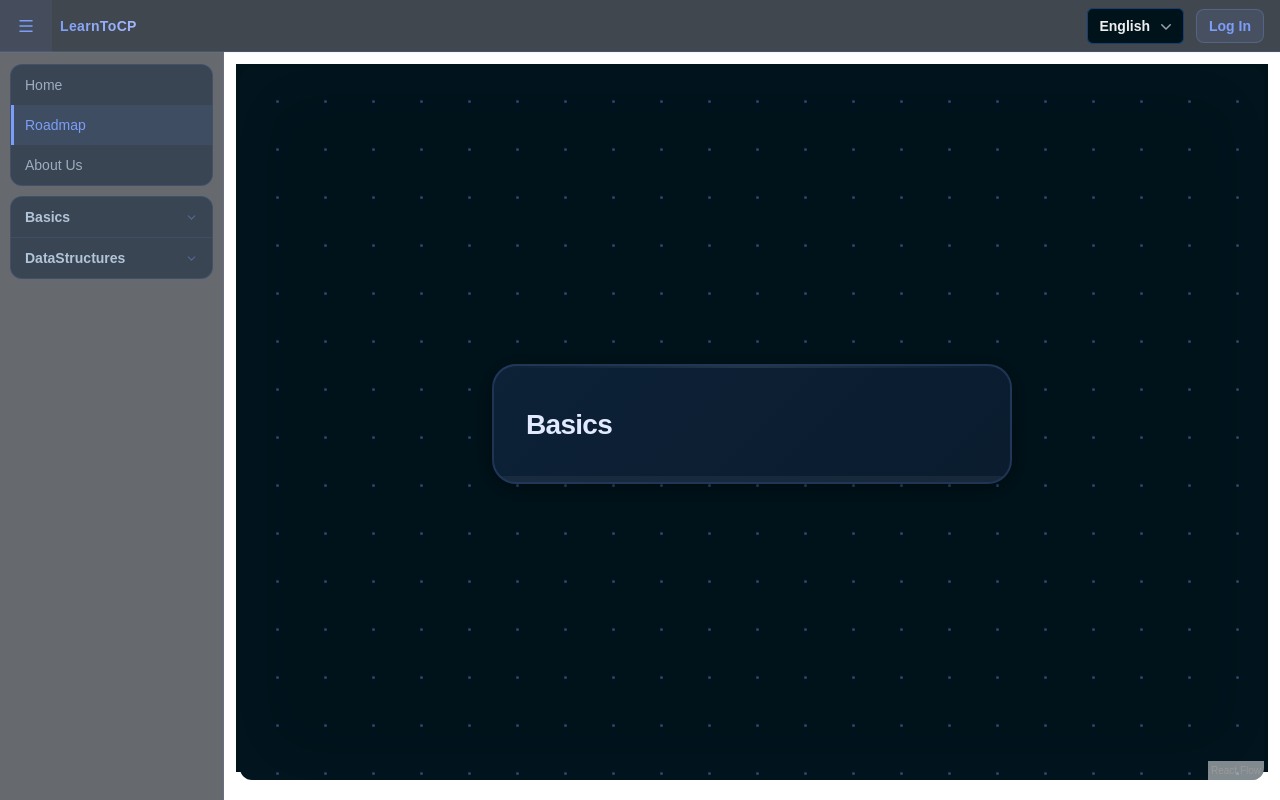
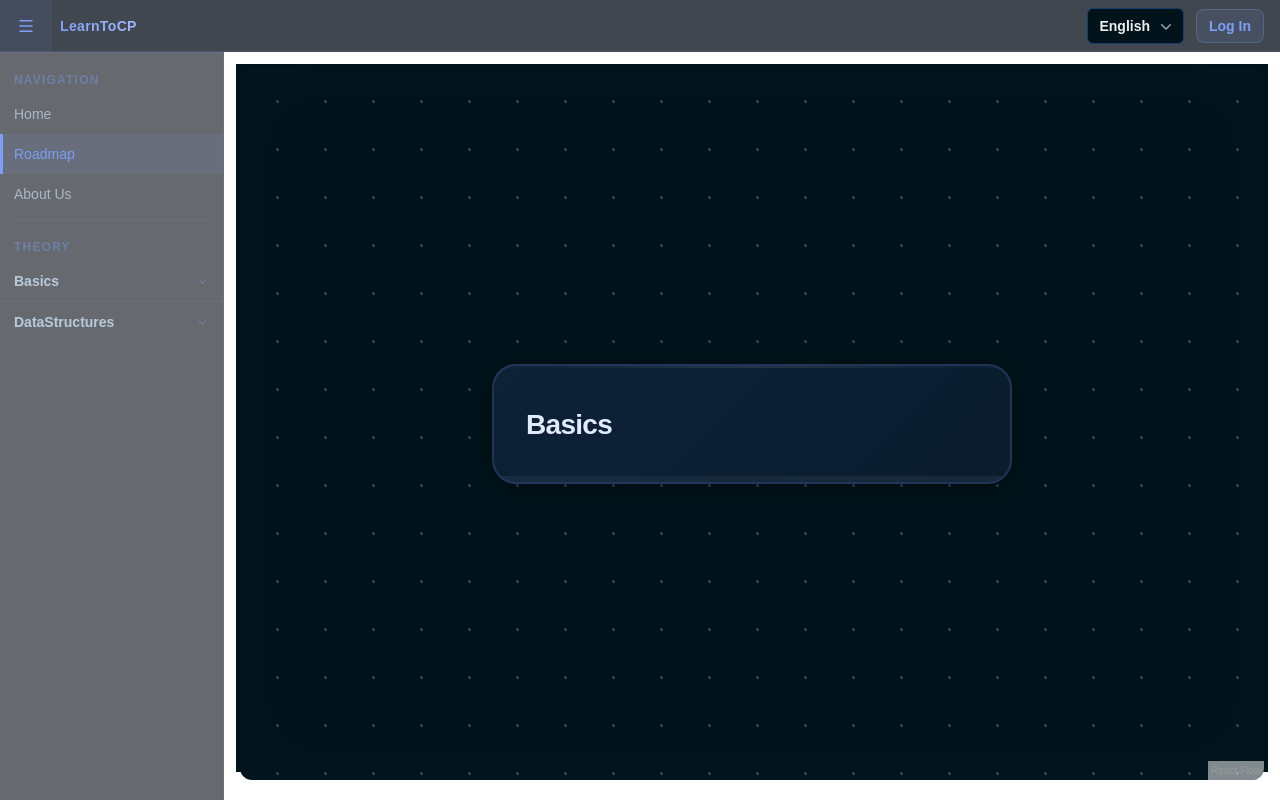
Before and after one commit to ZippyBagi/LearnToCP, a Next.js app in the folder learntocp/: page /roadmap in a window 1280 px wide. Built offline with nearby package versions, Linux system fonts and the light colour scheme.

Commit message:
Bug fixes

```diff
--- a/learntocp/app/ui/globals.css
+++ b/learntocp/app/ui/globals.css
@@ -77,8 +77,8 @@ body {
 .prose .title {
   text-align: center;
   display: block;
-  padding-bottom: 0.75em;
-  margin-bottom: 0.25em;
+  padding-bottom: 0.5em;
+  margin-bottom: 0.5em;
   border-bottom: 1px solid rgba(124, 158, 248, 0.15);
 }
 
--- a/learntocp/app/ui/sidebar.tsx
+++ b/learntocp/app/ui/sidebar.tsx
@@ -6,34 +6,57 @@ type SideBarInput = {
   containers: any;
 };
 
+function SectionLabel({ children }: { children: React.ReactNode }) {
+  return (
+    <div
+      className="px-3.5 pt-3 pb-1.5 text-xs font-bold tracking-widest uppercase select-none"
+      style={{ color: "rgba(124,158,248,0.4)" }}
+    >
+      {children}
+    </div>
+  );
+}
+
+function Divider() {
+  return (
+    <div
+      className="mx-3.5 my-1.5"
+      style={{ borderTop: "1px solid rgba(124,158,248,0.1)" }}
+    />
+  );
+}
+
 export default function SideBar({ toggled, containers }: SideBarInput) {
   return (
     <nav
       className={`
-        flex flex-col items-center h-full py-3 gap-2.5 shrink-0
+        flex flex-col h-full shrink-0
         overflow-hidden transition-all duration-200 ease-in-out
-        ${toggled ? "w-56 px-2.5 opacity-100" : "w-0 px-0 opacity-0"}
+        ${toggled ? "w-56 opacity-100" : "w-0 opacity-0"}
       `}
       style={{
         background: "rgba(0,8,16,0.6)",
         borderRight: "1px solid rgba(124,158,248,0.12)",
       }}
     >
-      {/* Nav links */}
-      <div
-        className="w-full rounded-xl overflow-hidden"
-        style={{
-          border: "1px solid rgba(124,158,248,0.14)",
-          background: "rgba(13,33,55,0.5)",
-        }}
-      >
-        <SideBarButton name="Home" href="/" />
-        <SideBarButton name="Roadmap" href="/roadmap" />
-        <SideBarButton name="About Us" href="/about-us" />
+      {/* Scrollable inner wrapper */}
+      <div className="overflow-y-auto flex-1 min-h-0 w-full">
+        <div className="flex flex-col w-full py-2">
+
+          {/* Navigation group */}
+          <SectionLabel>Navigation</SectionLabel>
+          <SideBarButton name="Home" href="/" />
+          <SideBarButton name="Roadmap" href="/roadmap" />
+          <SideBarButton name="About Us" href="/about-us" />
+
+          <Divider />
+
+          {/* Lessons group */}
+          <SectionLabel>Theory</SectionLabel>
+          <SidebarSection containers={containers} />
+
+        </div>
       </div>
-
-      {/* Lesson sections */}
-      <SidebarSection containers={containers} />
     </nav>
   );
 }
--- a/learntocp/app/ui/utils/sideBarSection.tsx
+++ b/learntocp/app/ui/utils/sideBarSection.tsx
@@ -13,13 +13,7 @@ type SidebarSectionInput = {
 
 export default function SidebarSection(input: SidebarSectionInput) {
     return (
-        <div
-            className="w-full rounded-xl overflow-hidden"
-            style={{
-                border: "1px solid rgba(124,158,248,0.14)",
-                background: "rgba(13,33,55,0.5)",
-            }}
-        >
+        <div className="w-full">
             {input.containers.map((container, i) => (
                 <div key={container.name}>
                     {i > 0 && (
```
